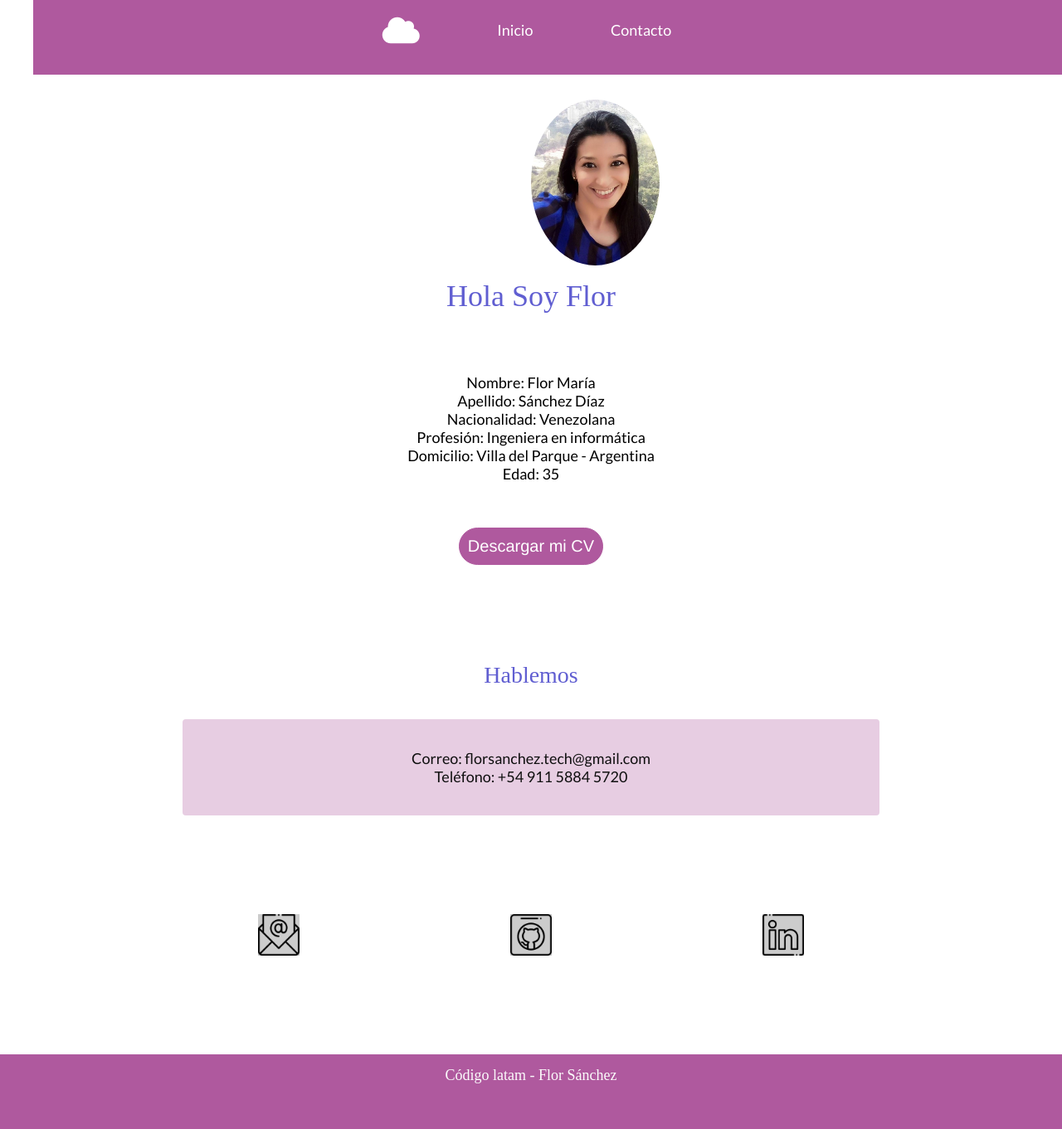
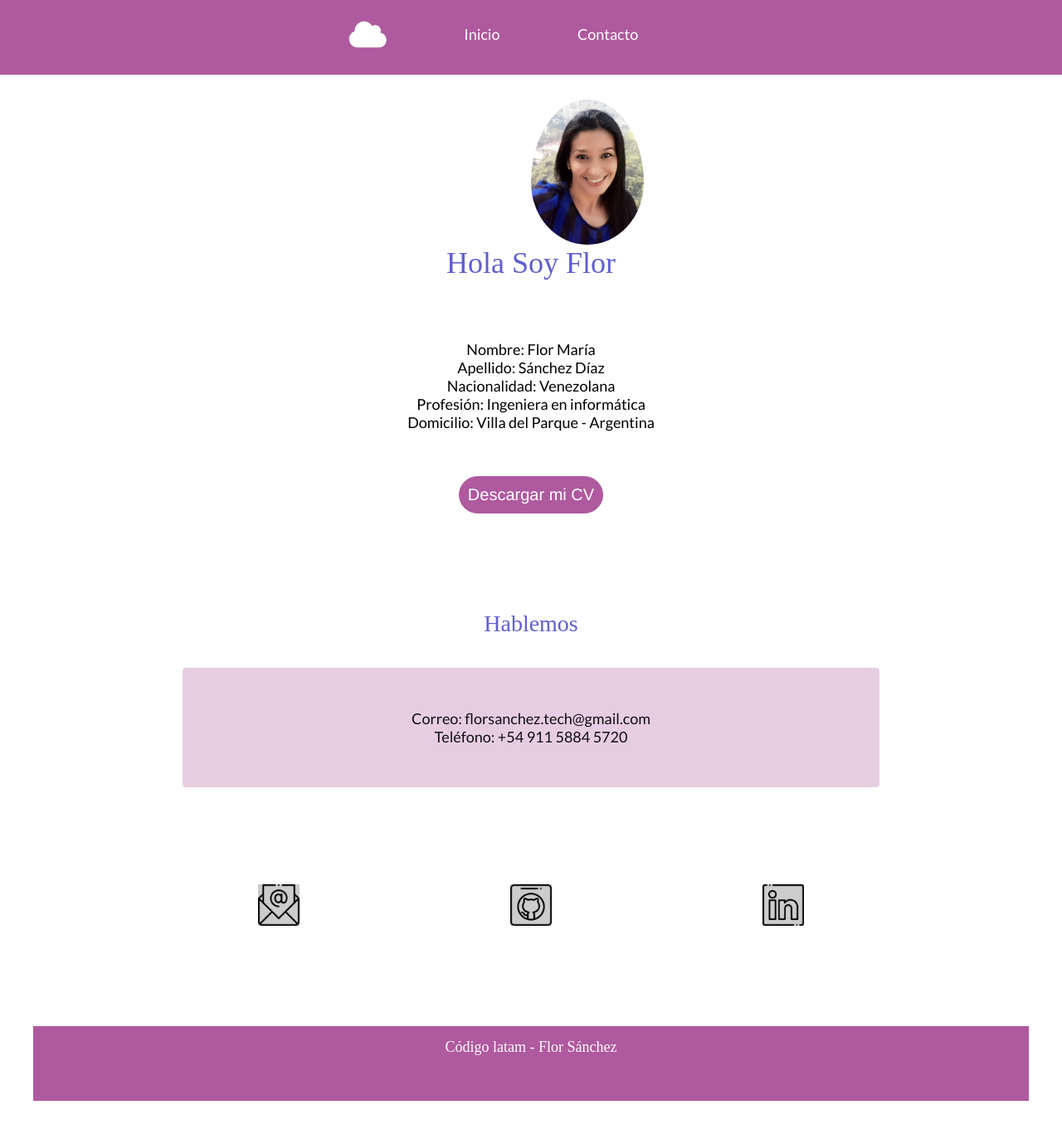
Before and after one commit to flortech/proyecto1.1, a plain HTML site: page index.html in a window 1280 px wide. Shown: the whole page at 83% size. After the commit the page ends 1327 px from the top, so only its background shows below. Drawn offline with Linux system fonts and the light colour scheme; a web font is replaced by a local one.

Commit message:
Subiendo proyecto 1

```diff
--- a/css/styles.css
+++ b/css/styles.css
@@ -65,15 +65,43 @@ body {
     max-width: 1200px;
     margin: 0 auto;
 }
+/*
+header {
+    display: flex;
+    flex-direction: row;
+    justify-content: space-between;
+    align-items: center;
+    padding: 5rem;
+}
+*/
+header{
+
+    max-width: 100%;
+
+
+}
 
 nav {
     position: fixed;
     background-color:#af599e;
     height:90px;
     width: 100%;
-    margin-bottom:50px;
+    margin-bottom:80px;
     font-family: 'Lato', sans-serif;
     font-size: 18px;
+    padding: 5px;
+    margin-left: center;
+
+
+
+
+
+
+
+    text-align:center;
+    left:0;
+
+
 
 }
 
@@ -84,7 +112,7 @@ nav {
 }
     nav ul li {
     list-style:none;
-    display:inline
+    display:inline;
 
 }
     nav ul li a{
@@ -110,7 +138,12 @@ nav {
         font-family: 'Lato', sans-serif;
     }
 
-    .foto {
+#Inicio{
+align-content: center;
+
+}
+
+.foto {
     align-items: center;
     border-radius: 50%;
     max-width: 200px;
@@ -119,6 +152,10 @@ nav {
     margin-right: auto;
     margin-top: 0;
     padding: 10%;
+    padding-bottom: 25px;
+    line-height: 50%;
+    justify-content: center;
+
 }
 
     .titulo {
@@ -134,8 +171,9 @@ nav {
     font-family: 'Poltawski Nowy', serif;
 }
 
+
     .articulo {
-    padding: 3%;
+    /*padding: 3%;*/
     border-radius: 4px;
     /*background-color: plum;*/
     background-color: rgba(175, 89, 158, 0.3);
@@ -143,6 +181,7 @@ nav {
     font-family: 'Lato', sans-serif;
     margin-left: 15%;
     margin-right: 15%;
+    padding: 50px 0;
 }
 
     article {
@@ -198,14 +237,17 @@ nav {
 }
 
     footer {
-    position:absolute;
+
     height:90px;
     line-height:50px;
     background:#af599e;
-    color:#fbfbfb;                    ;
+    color:#fbfbfb;
     text-align:center;
     left:0;
     width:100%;
+    display: flex;
+	justify-content: center;
+
 }
 html {
     min-height:100vh;
--- a/index.html
+++ b/index.html
@@ -10,10 +10,11 @@
     <!-- CSS -->
     <link rel="stylesheet" href="css/styles.css">
 </head>
+    <!-- BODY -->
 <body>
     <main>
-
       <div>
+    <!-- NAV -->
         <header>
         <nav>
           <ul>
@@ -24,13 +25,16 @@
         </nav>
       </header>
       </div>
+
 <div>
     <section class="foto">
+      <section id="Inicio">
         <img src="img/foto.jpeg" alt="Flor" class="foto">
     </section>
 </div>
+
     <section class="titulo" font-family: 'Montserrat Alternates', sans-serif;>
-        <a class="t2" name="Inicio">Hola Soy Flor</a>
+        <a class="t2">Hola Soy Flor</a>
     </section>
     <section>
         <article class="text2">
@@ -39,11 +43,11 @@
           Nacionalidad: Venezolana <br>
           Profesión: Ingeniera en informática <br>
           Domicilio: Villa del Parque - Argentina<br>
-          Edad: 35</p>
+        </p>
         </article>
     </section>
   <div class="flex-container">
-    <a href="img/github.png" class="boton">Descargar mi CV</a>
+    <a href="CV.pdf" class="boton">Descargar mi CV</a>
   </div>
     <section class="titulo" font-family: 'Montserrat Alternates', sans-serif;>
       <a class="t3" name="Contacto">Hablemos</a>
@@ -55,9 +59,9 @@
         </p>
       </article>
         <div class="flex-container space-around">
-        <div class="flex-item"><img src="img/mail.png" alt="mail"></div>
-        <div class="flex-item"><img src="img/github.png" alt="github"></div>
-        <div class="flex-item"><img src="img/linkedin.png" alt="linkedin">
+        <div><a href="mailto:florsanchez.tech@gmail.com"><img src="img/mail.png" alt="mail" class="flex-item"></a></div>
+        <div><a href="https://flortech.github.io/proyecto1.1/" target="_blank"><img src="img/github.png" alt="github" class="flex-item"></a></div>
+        <div><a href="https://www.linkedin.com/home" target="_blank"><img src="img/linkedin.png" alt="linkedin" class="flex-item"></a>
         </div>
         </div>
     </main>
```
Also changed, not shown: 1 other file.
